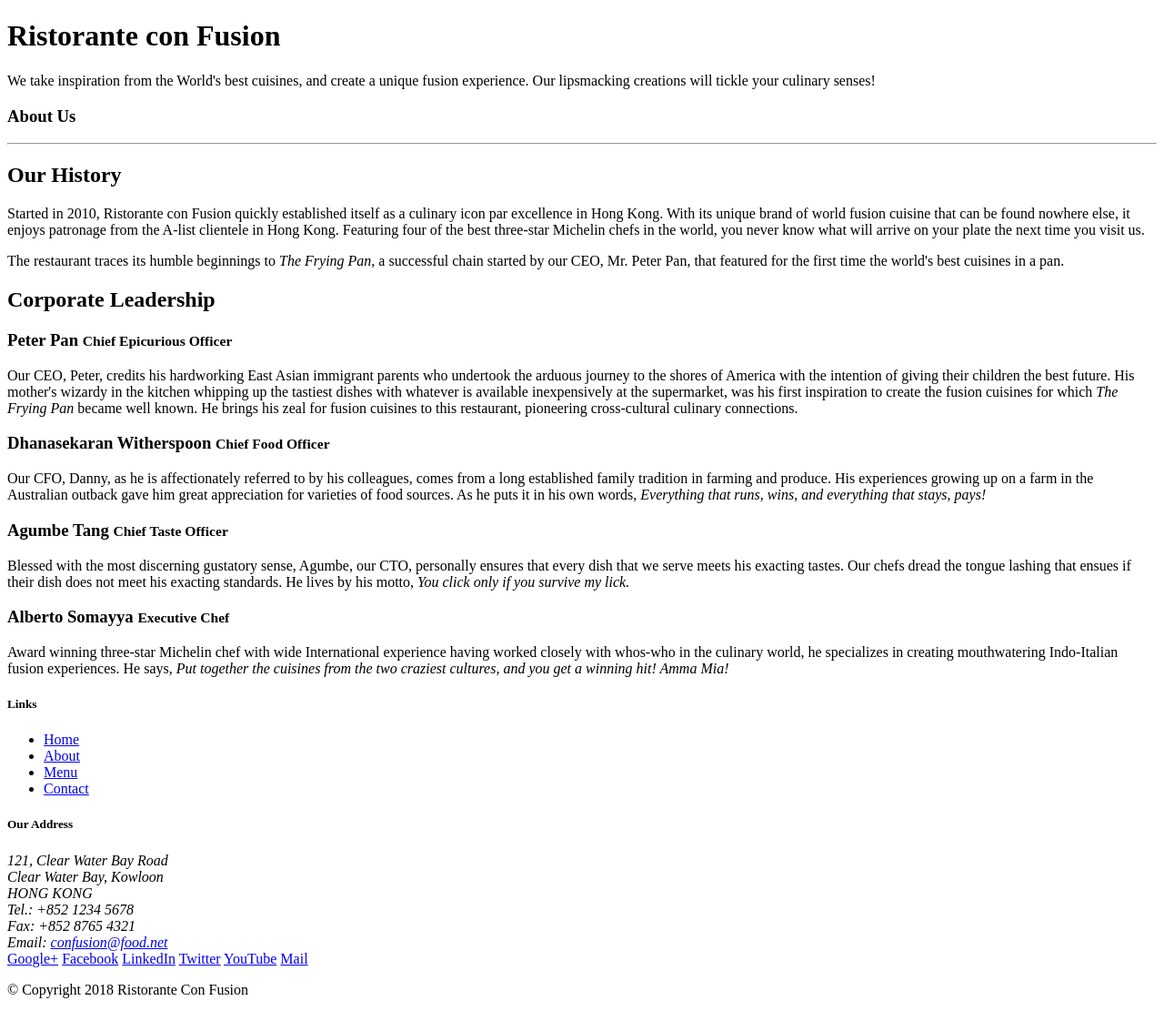
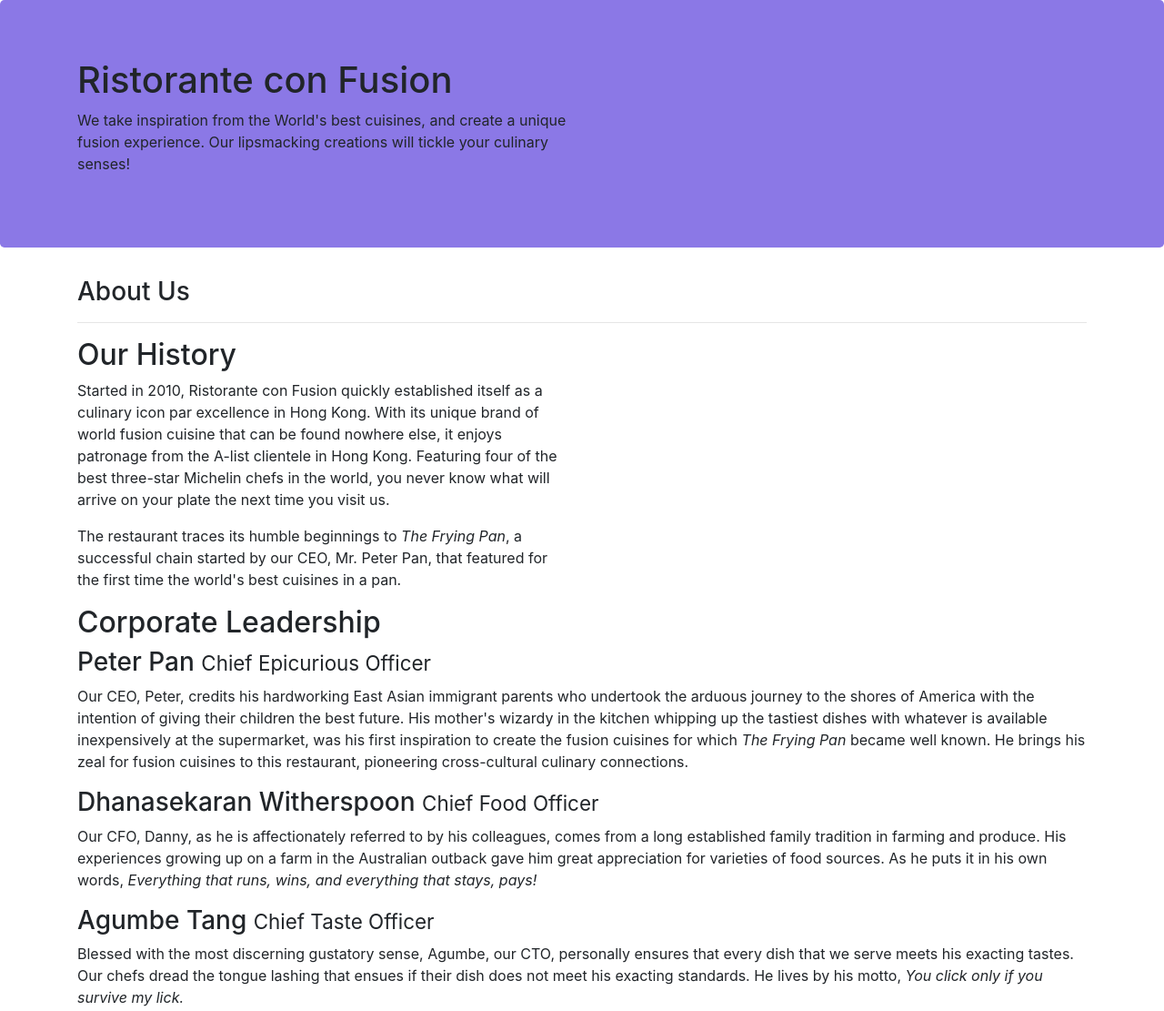
Before and after one commit to Vyshnavdev/first-bootstrap, a website: page aboutus.html in a window 1280 px wide. Shown: the top 1111 px of the page at 91% size. Drawn offline with nearby package versions, Linux system fonts and the light colour scheme.

Commit message:
assignment

```diff
--- a/aboutus.html
+++ b/aboutus.html
@@ -2,7 +2,12 @@
 <html lang="en">
 
 <head>
-
+<meta charset="utf-8">
+<meta name="viewpot" content="width=device-width ,initial-scale=1,shrink-to-fit=no">
+<meta http-equiv="x-ua-compitable" content="ie-edge">
+<!--bootstrap css-->
+<link rel="stylesheet" href="node_modules/bootstrap/dist/css/bootstrap.min.css">
+<link rel="stylesheet" href="css/styles1.css">
     <title>Ristorante Con Fusion: About Us</title>
 
 </head>
@@ -22,27 +27,27 @@
         </div>
     </header>
 
-    <div>
-        <div>
+    <div class="container">
+        <div >
             <div>
                <h3>About Us</h3>
                <hr>
             </div>
         </div>
 
-        <div>
-            <div>
+        <div class="row">
+            <div class="col-sm-6">
                 <h2>Our History</h2>
                 <p>Started in 2010, Ristorante con Fusion quickly established itself as a culinary icon par excellence in Hong Kong. With its unique brand of world fusion cuisine that can be found nowhere else, it enjoys patronage from the A-list clientele in Hong Kong.  Featuring four of the best three-star Michelin chefs in the world, you never know what will arrive on your plate the next time you visit us.</p>
                 <p>The restaurant traces its humble beginnings to <em>The Frying Pan</em>, a successful chain started by our CEO, Mr. Peter Pan, that featured for the first time the world's best cuisines in a pan.</p>
             </div>
-            <div>
+            <div class="col-12 col-sm-auto">
             </div>
         </div>
 
 
-        <div>
-            <div>
+        <div class="row">
+            <div class="col-sm-12">
                 <h2>Corporate Leadership</h2>
                 <h3>Peter Pan <small>Chief Epicurious Officer</small></h3>
                 <p>Our CEO, Peter, credits his hardworking East Asian immigrant parents who undertook the arduous journey to the shores of America with the intention of giving their children the best future. His mother's wizardy in the kitchen whipping up the tastiest dishes with whatever is available inexpensively at the supermarket, was his first inspiration to create the fusion cuisines for which <em>The Frying Pan</em> became well known. He brings his zeal for fusion cuisines to this restaurant, pioneering cross-cultural culinary connections.</p>
@@ -98,7 +103,9 @@
            </div>
         </div>
     </footer>
-
+    <script src="node_modules/jquery/dist/jquery.slim.min.js"></script>
+    <script src="node_modules/popper.js/dist/popper.min.js"></script>
+    <script src="node_modules/bootstrap/dist/js/bootstrap.min.js"></script>
 </body>
 
 </html>
--- /dev/null
+++ b/css/styles1.css
@@ -0,0 +1,12 @@
+.row-header {
+
+}
+
+.footer {
+    background-color: black;
+    color: floralwhite;
+}
+
+.jumbotron {
+    background-color: #8B78E6;
+}
```
